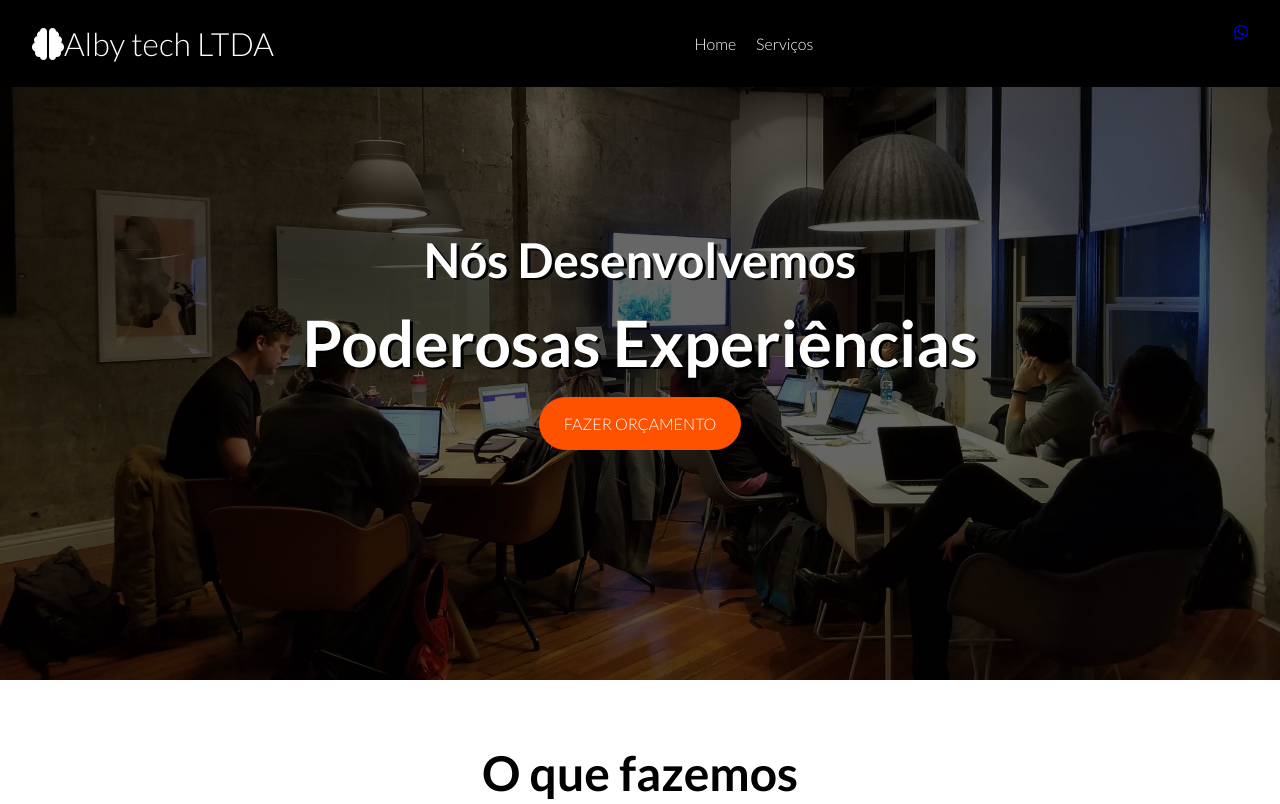
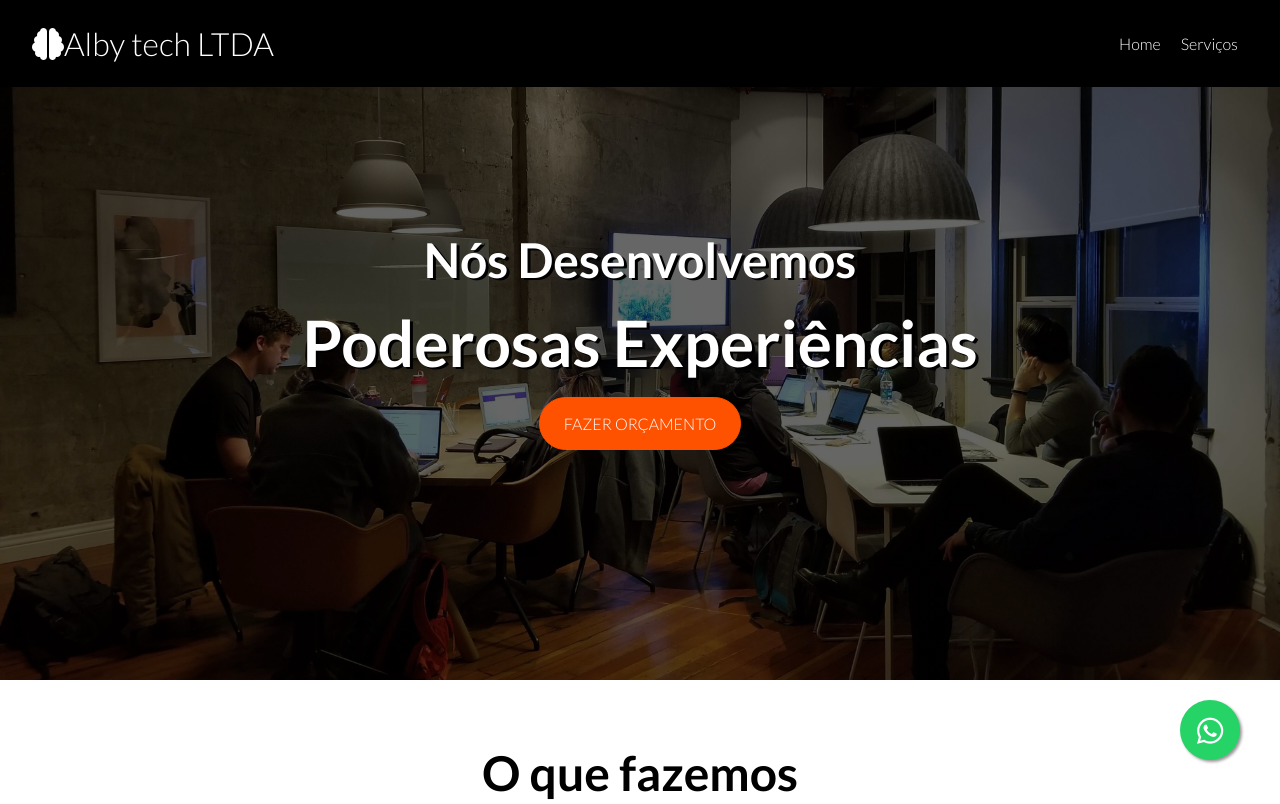
Before and after one commit to albyTechltda/albytech, a plain HTML site: page index.html in a window 1280 px wide. Shown: the top 804 px of the page. Drawn offline with Linux system fonts and the light colour scheme.

Commit message:
Update styles.css

```diff
--- a/css/styles.css
+++ b/css/styles.css
@@ -457,3 +457,22 @@ footer .footer-copy-rigth-container p {
 }
 
 /*# sourceMappingURL=styles.css.map */
+
+.whatsapp-float {
+  position: fixed;
+  width: 60px;
+  height: 60px;
+  bottom: 40px;
+  right: 40px;
+  background-color: #25d366;
+  color: #FFF;
+  border-radius: 50px;
+  text-align: center;
+  font-size: 30px;
+  box-shadow: 2px 2px 3px #999;
+  z-index: 100;
+}
+
+.whatsapp-icon {
+  margin-top: 16px;
+}
```
